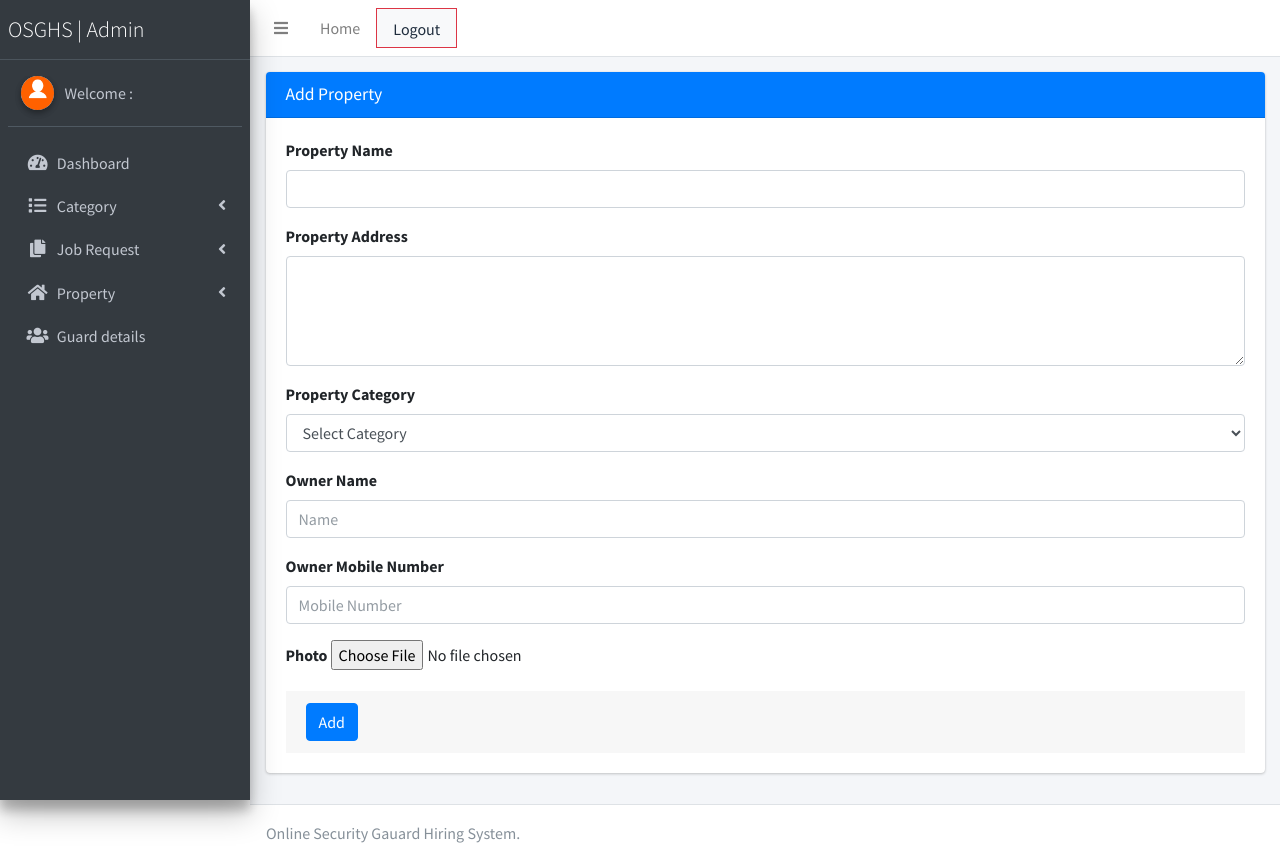
After one commit to akashkasalkar/Guard_Hiring_system, a PHP site: page /admin/edit_property.php in a window 1280 px wide. The commit adds this page. Run offline with PHP 8.4, Linux system fonts and the light colour scheme; a user stored in the database is signed in; data comes from the database, SQL or seed files in the repository; some libraries are stand-ins or nearby versions.

```diff
--- /dev/null
+++ b/admin/edit_property.php
@@ -0,0 +1,120 @@
+
+
+
+<?php include_once('./header.php');?>
+
+
+<?php include_once('./sidebar.php');?>
+  <!-- Content Wrapper. Contains page content -->
+  <div class="content-wrapper">
+    <!-- Content Header (Page header) -->
+    <div class="content-header">
+      <div class="container-fluid">
+      <div class="row">
+          <!-- left column -->
+          <div class="col-md-12">
+            <!-- general form elements -->
+            <div class="card card-primary">
+              <div class="card-header">
+                <h3 class="card-title">Add Property</h3>
+              </div>
+              <!-- /.card-header -->
+              <!-- form start -->
+              <form role="form" method="post" enctype="multipart/form-data">
+                <div class="card-body">
+
+                    <div class="form-group">
+                        <label for="exampleInputEmail1">Property Name</label>
+                        <input type="text" class="form-control" id="name" name="p_name" placeholder="" required="true">
+                    </div>
+
+                    <div class="form-group">
+                        <label for="">Property Address</label>
+                        <textarea name="p_address" id="" cols="30" rows="4" class="form-control" required></textarea>
+                    </div>
+                    <div class="form-group">
+                        <label for="">Property Category</label>
+                        <select name="cat_id" id="" class="form-control" required>
+                            <option value="#" selected disabled>Select Category</option>
+                            <?php
+                                $qry="select * from category";
+                                $exc=mysqli_query($con,$qry);
+                                while($row=mysqli_fetch_array($exc)){
+                                    ?>
+                                    <option value="<?php echo $row['id'] ?>"><?php echo $row['cat_name'] ?></option>
+                                    <?php
+                                }
+                            ?>
+                        </select>
+                    </div>
+                    <div class="form-group">
+                        <label for="exampleInputEmail1">Owner Name</label>
+                        <input type="text" class="form-control" id="name" name="o_name" placeholder="Name" required="true">
+                    </div>
+
+                    <div class="form-group">
+                        <label for="exampleInputEmail1">Owner Mobile Number</label>
+                        <input type="text" class="form-control" id="mobilenumber" name="o_number" placeholder="Mobile Number" maxlength="10" pattern="[0-9]+" required>
+                    </div>
+
+
+                    <div class="form-group">
+                        <label for="exampleInputEmail1">Photo</label>
+                        <input type="file" class="" id="name" name="p_photo" placeholder="" required="true">
+                    </div>
+
+                <div class="card-footer">
+                  <button type="submit" class="btn btn-primary" name="add">Add</button>
+                </div>
+              </form>
+                                 <?php
+                                    if(isset($_POST['add'])){
+                                        $p_name=$_POST['p_name'];
+                                        $p_address=$_POST['p_address'];
+                                        $o_name=$_POST['o_name'];
+                                        $p_phone=$_POST['o_number'];
+                                        $cat_id=$_POST['cat_id'];
+                                        $photo=$_FILES['p_photo'];
+                                        $p_file_name=$_FILES["p_photo"]["name"];
+                                        $tm=md5(time());
+                                        $dst_file_path="./resources/photo";
+
+                                        if(!is_dir($dst_file_path)){
+                                            mkdir($dst_file_path,0777, true);
+                                        }
+
+                                        $dst=$dst_file_path."/".$tm.$p_file_name;
+                                        $file_status=move_uploaded_file($_FILES["p_photo"]["tmp_name"],$dst);
+                                        $qry="INSERT INTO `property`(`fk_cat_id`,`p_name`, `p_photo`, `address`, `owner_name`, `owner_mobile`) VALUES ('$cat_id','$p_name','$dst','$p_address','$o_name','$p_phone')";
+                                        if(mysqli_query($con,$qry)){
+                                            echo "<script>
+                                                window.location='view_property.php';
+                                            </script>";
+                                        }
+                                            else{
+                                                echo "<script>alert('Error')</script>";
+                                            }
+                                        }
+                                ?>
+            </div>
+            <!-- /.card -->
+
+          </div>
+          <!--/.col (left) -->
+          <!-- right column -->
+
+        </div>
+
+
+      </div><!-- /.container-fluid -->
+
+    </div>
+      </div><!-- /.container-fluid -->
+    </section>
+    <!-- /.content -->
+  </div>
+  <!-- /.content-wrapper -->
+
+
+
+  <?php include_once('./footer.php');?>
--- a/admin/sidebar.php
+++ b/admin/sidebar.php
@@ -16,7 +16,7 @@
         </div>
         <div class="info">
 
-          <a href="admin-profile.php" class="d-block">Welcome : </a>
+          <a href="./dashboard.php" class="d-block">Welcome : </a>
 
         </div>
       </div>
@@ -40,7 +40,7 @@
 
           <li class="nav-item has-treeview">
             <a href="#" class="nav-link">
-              <i class="nav-icon fas fa-users"></i>
+              <i class="nav-icon fas fa-list"></i>
               <p>
                 Category
                 <i class="fas fa-angle-left right"></i>
@@ -100,7 +100,7 @@
 
           <li class="nav-item has-treeview">
             <a href="#" class="nav-link">
-              <i class="nav-icon fas fa-users"></i>
+              <i class="nav-icon fas fa-home"></i>
               <p>
                 Property
                 <i class="fas fa-angle-left right"></i>
```
Also changed, not shown: admin/dashboard.php (+8 -0 lines), admin/view_property.php (+16 -2 lines).
